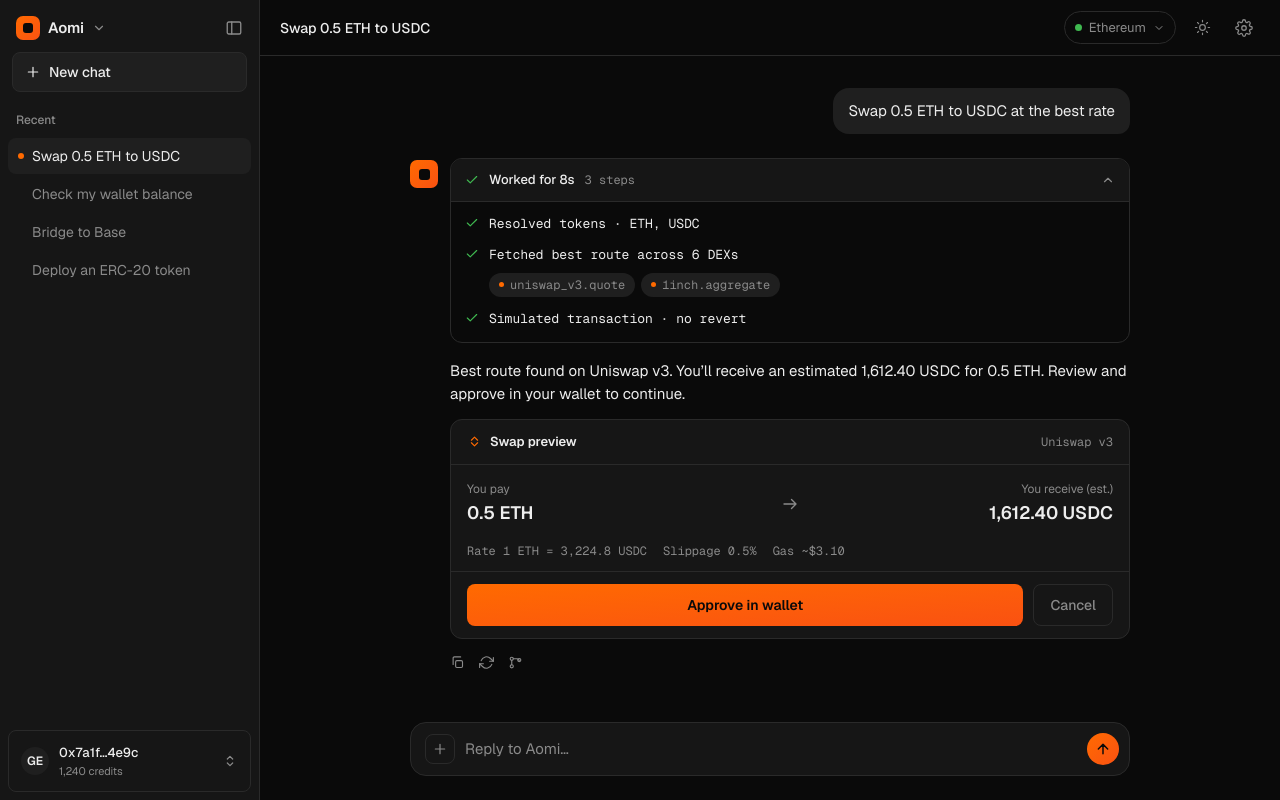
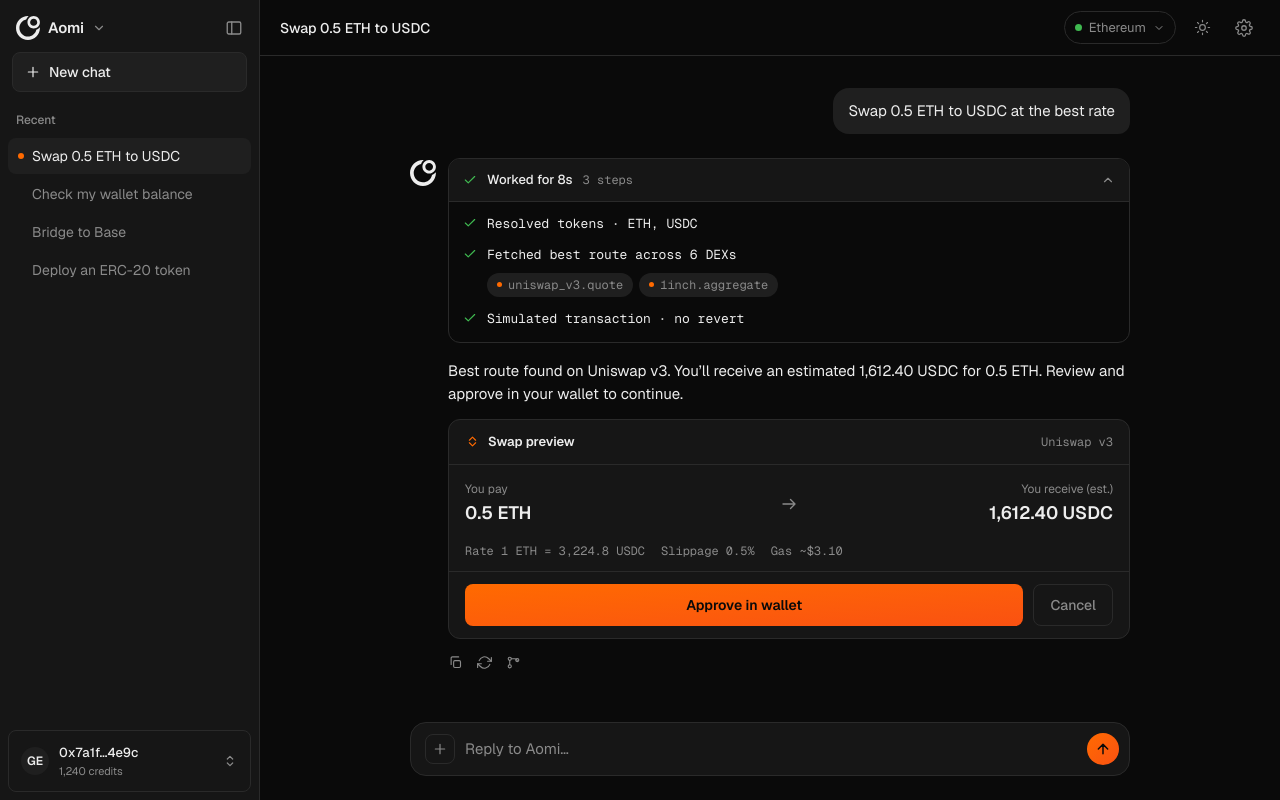
Before and after one commit to aomi-labs/aomi-portal, a Next.js app: page / in a window 1280 px wide. Built offline with nearby package versions, Linux system fonts and the light colour scheme.

Commit message:
Replace placeholder mark with real Aomi logo
Orbit-mark SVG from apps/portal aomi-logo.svg (currentColor, matches
aomi-build brand component) — sidebar, empty-state hero, assistant avatar.
Themes automatically in light/dark.

```diff
--- a/src/features/chat/components/conversation.tsx
+++ b/src/features/chat/components/conversation.tsx
@@ -26,7 +26,7 @@
 
           <div className="flex w-full gap-3">
             <div className="pt-0.5">
-              <AomiMark size={28} inner={11} />
+              <AomiMark size={26} />
             </div>
             <div className="flex min-w-0 flex-1 flex-col gap-4">
               <WorkingTrace durationLabel="Worked for 8s" steps={seedTrace} />
--- a/src/features/chat/components/empty-state.tsx
+++ b/src/features/chat/components/empty-state.tsx
@@ -18,7 +18,7 @@
     <div className="flex flex-1 flex-col items-center justify-center px-6">
       <div className="flex w-full max-w-[720px] flex-col items-center gap-6">
         <div className="flex flex-col items-center gap-4">
-          <AomiMark size={52} inner={20} />
+          <AomiMark size={52} />
           <h1 className="text-center text-[30px] font-semibold tracking-[-0.02em]">
             What can I help you onchain?
           </h1>
--- a/src/features/chat/components/sidebar.tsx
+++ b/src/features/chat/components/sidebar.tsx
@@ -3,17 +3,33 @@
 import type { Account, Thread } from "../contracts";
 import { ChevronDown, ChevronExpand, PanelLeft, Plus } from "./icons";
 
-function AomiMark({ size = 24, inner = 10 }: { size?: number; inner?: number }) {
+/** Real Aomi mark (circle-orbit glyph). currentColor — themes automatically. */
+function AomiMark({
+  size = 24,
+  className = "",
+}: {
+  size?: number;
+  className?: string;
+}) {
   return (
-    <div
-      className="flex items-center justify-center rounded-[7px] bg-gradient-to-br from-accent to-accent-strong"
-      style={{ width: size, height: size }}
+    <svg
+      viewBox="0 0 208 208"
+      fill="none"
+      xmlns="http://www.w3.org/2000/svg"
+      aria-hidden="true"
+      width={size}
+      height={size}
+      className={`shrink-0 ${className}`}
     >
-      <div
-        className="rounded-[3px] bg-on-accent"
-        style={{ width: inner, height: inner }}
+      <path
+        d="M184.214 54.146C184.214 37.0059 170.37 23.1111 153.293 23.1111C136.215 23.1111 122.371 37.0059 122.371 54.146C122.371 71.2861 136.215 85.1809 153.293 85.1809C170.37 85.1809 184.214 71.2861 184.214 54.146ZM207.241 54.146C207.241 84.0501 183.088 108.292 153.293 108.292C123.498 108.292 99.3442 84.0501 99.3442 54.146C99.3442 24.242 123.498 7.65756e-07 153.293 0C183.088 0 207.241 24.242 207.241 54.146Z"
+        fill="currentColor"
       />
-    </div>
+      <path
+        d="M103.621 0C105.791 0 107.946 0.0668813 110.084 0.198934C108.49 1.57713 106.96 3.02745 105.499 4.54484C97.8939 11.9278 91.9814 21.0558 88.4036 31.2867C54.8263 38.3294 29.6059 68.2082 29.6059 104C29.6059 145.027 62.7434 178.286 103.621 178.286C139.282 178.286 169.051 152.973 176.068 119.272C186.268 115.679 195.367 109.74 202.726 102.101C204.233 100.638 205.674 99.1078 207.042 97.5132C207.174 99.6585 207.241 101.821 207.241 104C207.241 161.438 160.849 208 103.621 208C46.3925 208 0 161.438 0 104C0 46.5624 46.3925 0 103.621 0Z"
+        fill="currentColor"
+      />
+    </svg>
   );
 }
 
```
